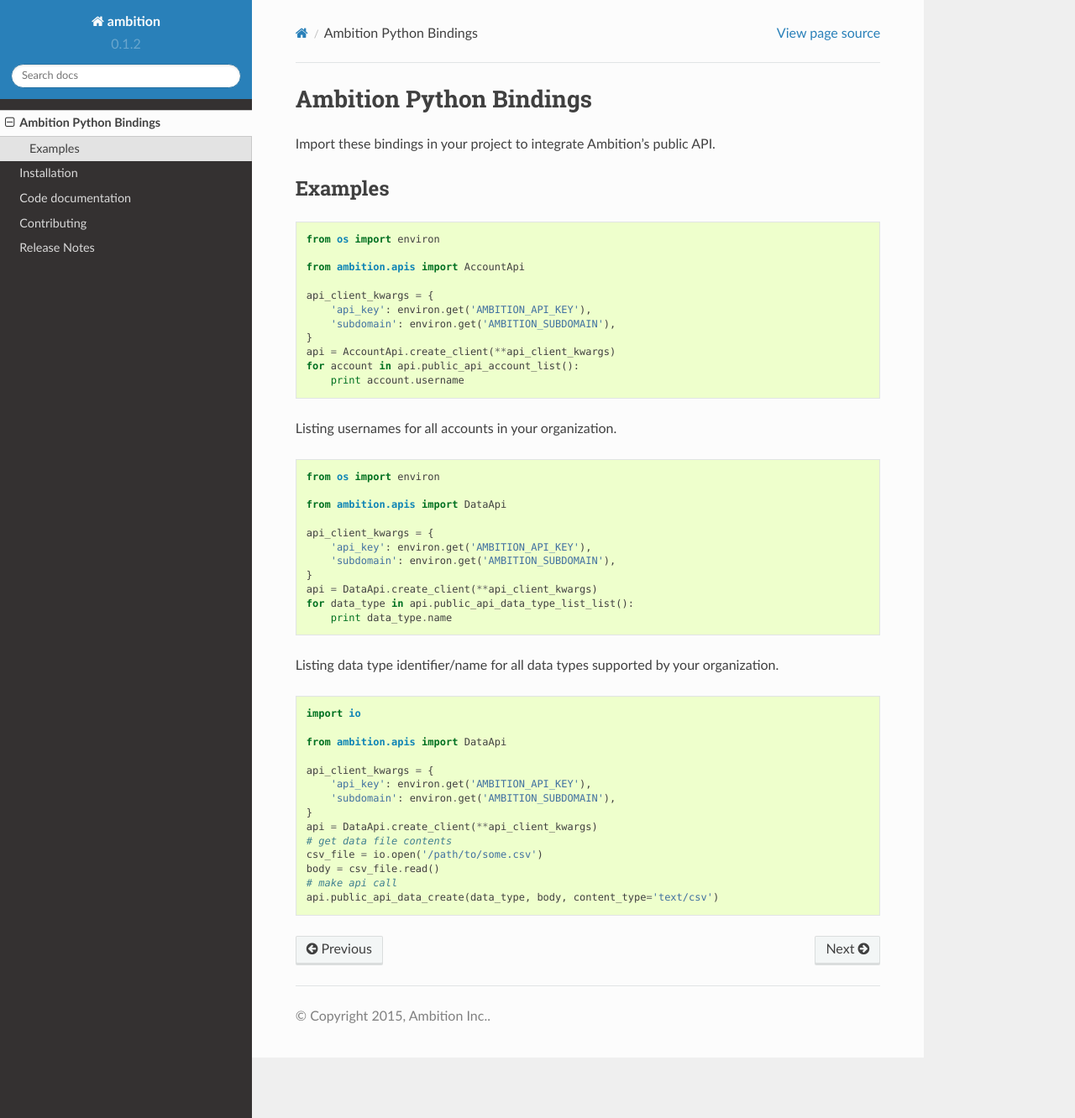
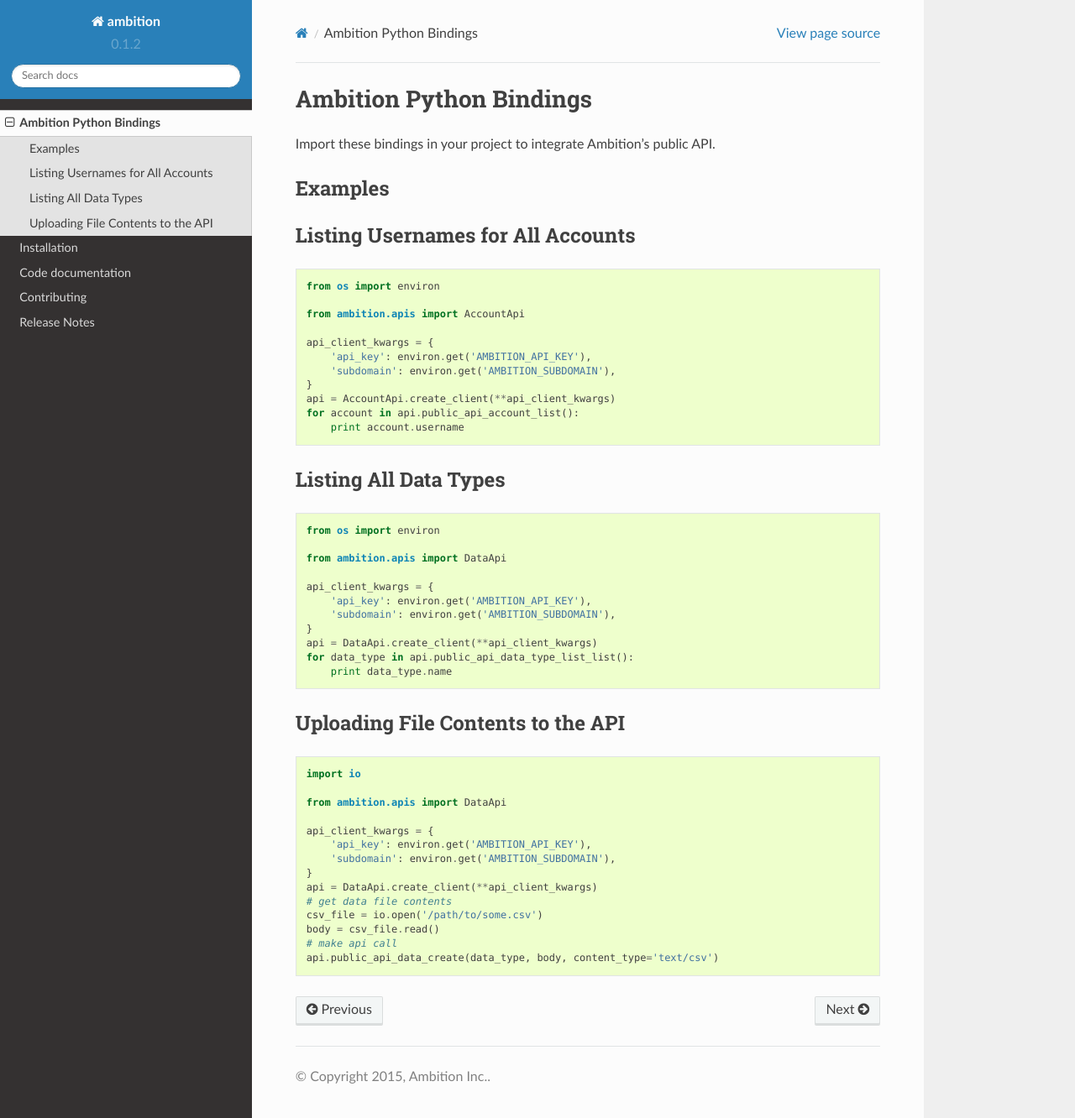
Before and after one commit to ambitioninc/ambition-python, a Sphinx documentation site: the page built from docs/index.rst, in a window 1280 px wide and 1332 px high. Shown: the whole window at 84% size. Built offline with Sphinx 7.4.7 and the Read the Docs theme 2.0.0, drawn with Linux system fonts in a browser that asks for light colours.

Commit message:
Updated examples with better markup

```diff
--- a/docs/index.rst
+++ b/docs/index.rst
@@ -5,6 +5,9 @@
 
 Examples
 --------
+
+Listing Usernames for All Accounts
+----------------------------------
 
 .. code-block:: python
 
@@ -20,7 +23,8 @@
     for account in api.public_api_account_list():
         print account.username
 
-Listing usernames for all accounts in your organization.
+Listing All Data Types
+----------------------
 
 .. code-block:: python
 
@@ -36,7 +40,8 @@
     for data_type in api.public_api_data_type_list_list():
         print data_type.name
 
-Listing data type identifier/name for all data types supported by your organization.
+Uploading File Contents to the API
+----------------------------------
 
 .. code-block:: python
 
```
